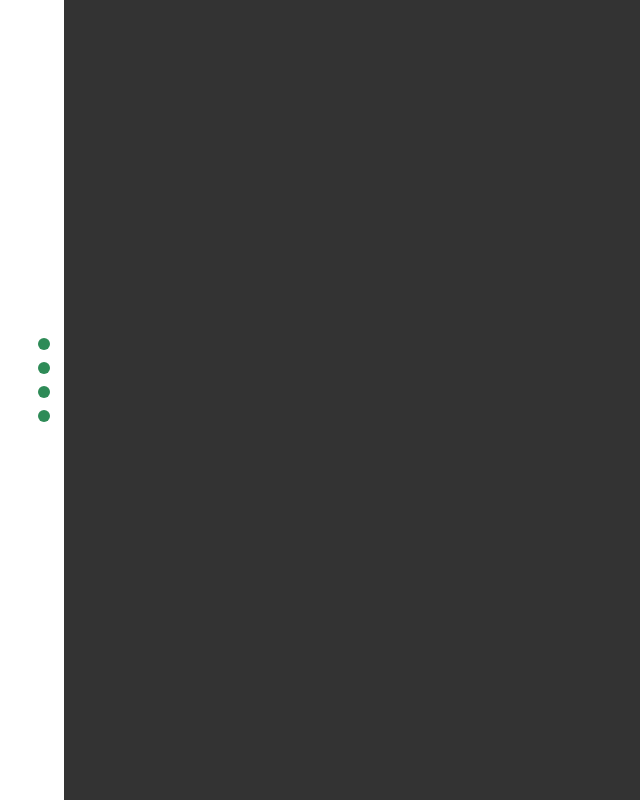
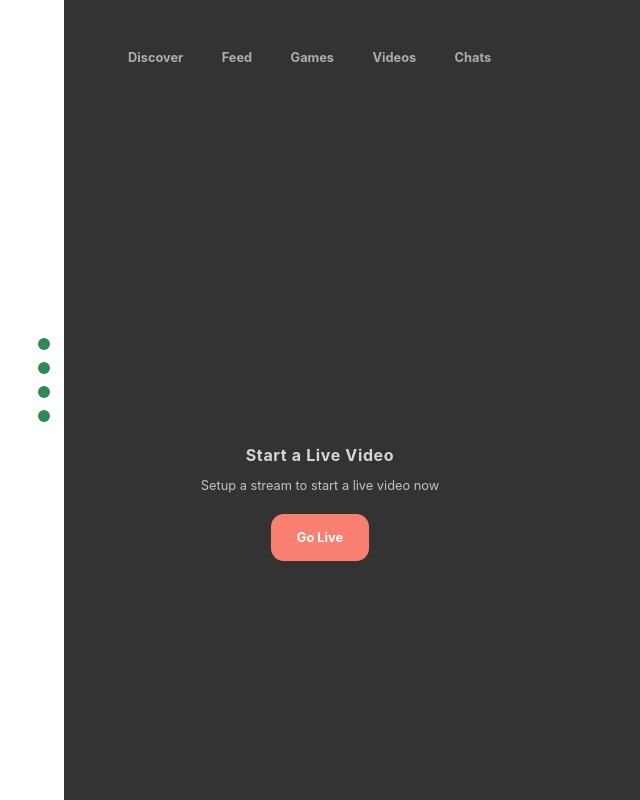
Before and after one commit to baljindersidhu/dribble-projects, a Svelte app in the folder swayger/: page / in a window 1280 px wide. Shown: the whole page, without its empty margins (0-640 px from the left). Built offline with nearby package versions, Linux system fonts and the light colour scheme.

Commit message:
go-live screen complete

```diff
--- a/swayger/src/App.svelte
+++ b/swayger/src/App.svelte
@@ -1,10 +1,13 @@
 <script>
 	import Sidenav from "./Sidenav.svelte";
+	import GoLive from "./GoLive.svelte";
 </script>
 
 <main>
 
 	<Sidenav/>
+	<GoLive/>
+
 
 </main>
 
--- /dev/null
+++ b/swayger/src/GoLive.svelte
@@ -0,0 +1,116 @@
+<script>
+    import SvgLoader from "./SvgLoader.svelte";
+    let actions= "Discover, Feed, Games, Videos, Chats".split(", ")
+        .map(action => action.trim());
+    let heroAvatarSrc = 'https://image.flaticon.com/icons/svg/758/758484.svg';
+</script>
+
+<div class="container column">
+    <div class="row mainActions">
+        {#each actions as action}
+            <p>{action}</p>
+        {/each}
+    </div>
+
+    <div class="fillParent column heroContent">
+        <div class="heroAvatar">
+            <SvgLoader src={heroAvatarSrc}/>
+        </div>
+        <h4>Start a Live Video</h4>
+        <p>Setup a stream to start a live video now</p>
+        <div class="goLiveBtn">Go Live</div>
+    </div>
+</div>
+
+
+<style>
+    .container{
+        height: 100vh;
+    }
+    .row{
+        display: flex;
+    }
+
+    .column{
+        display: flex;
+        flex-direction: column;
+    }
+
+    .column .fillParent{
+        flex: 1;
+    }
+
+    .mainActions{
+        padding-left: 5vw;
+        padding-top: 6.25vh;
+    }
+
+    .mainActions p{
+        color: white;
+        font-size: 1vmax;
+        font-weight: bold;
+        text-transform: capitalize;
+        opacity: 0.6;
+        margin: 0vh 1.5vw;
+        cursor: pointer;
+    }
+
+    .mainActions p:hover{
+        text-decoration: underline;
+    }
+
+    .mainActions p:first-child{
+        margin-left: 0vw;
+    }
+
+    .mainActions p:last-child{
+        margin-right: 0vw;
+    }
+
+    .heroContent{
+        align-items: center;
+        justify-content: center;
+        min-width: 40vw;
+    }
+
+    .heroAvatar{
+        height: 15vh;
+    }
+
+    .heroContent h4{
+        color: white;
+        opacity: 0.8;
+        letter-spacing: 0.05vw;
+        margin-bottom: 0vh;
+    }
+
+    .heroContent p{
+        color: white;
+        opacity: 0.7;
+        font-size: 1vmax;
+    }
+
+    .goLiveBtn{
+        background-color: salmon;
+        color: white;
+        font-weight: bold;
+        font-size: 1vmax;
+        padding: 2vh 2vw;
+        margin-top: 1vh;
+        border-radius: 1vmax;
+        animation: fade-in 0.5s ease-in-out;
+        animation-delay: 1s;
+        animation-fill-mode: backwards;
+
+    }
+
+    @keyframes fade-in{
+        from{
+            opacity: 0;
+        }
+
+        to{
+            opacity: 1;
+        }
+    }
+</style>
```
